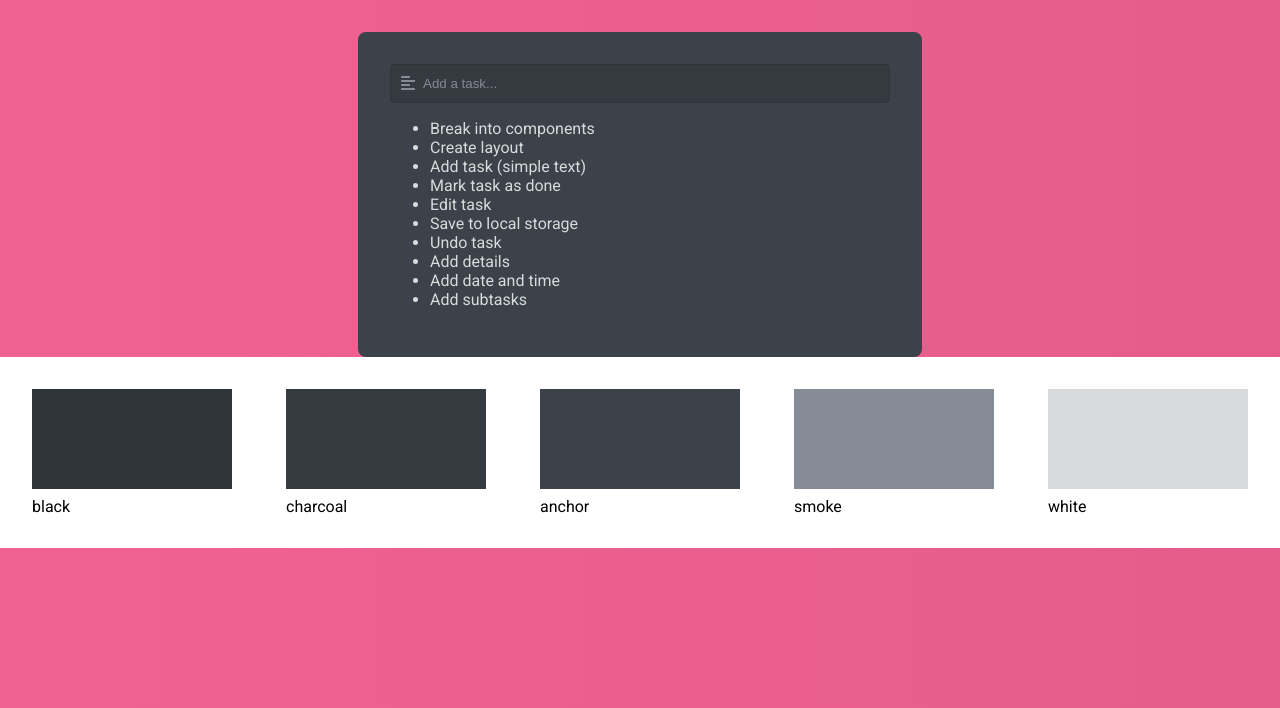
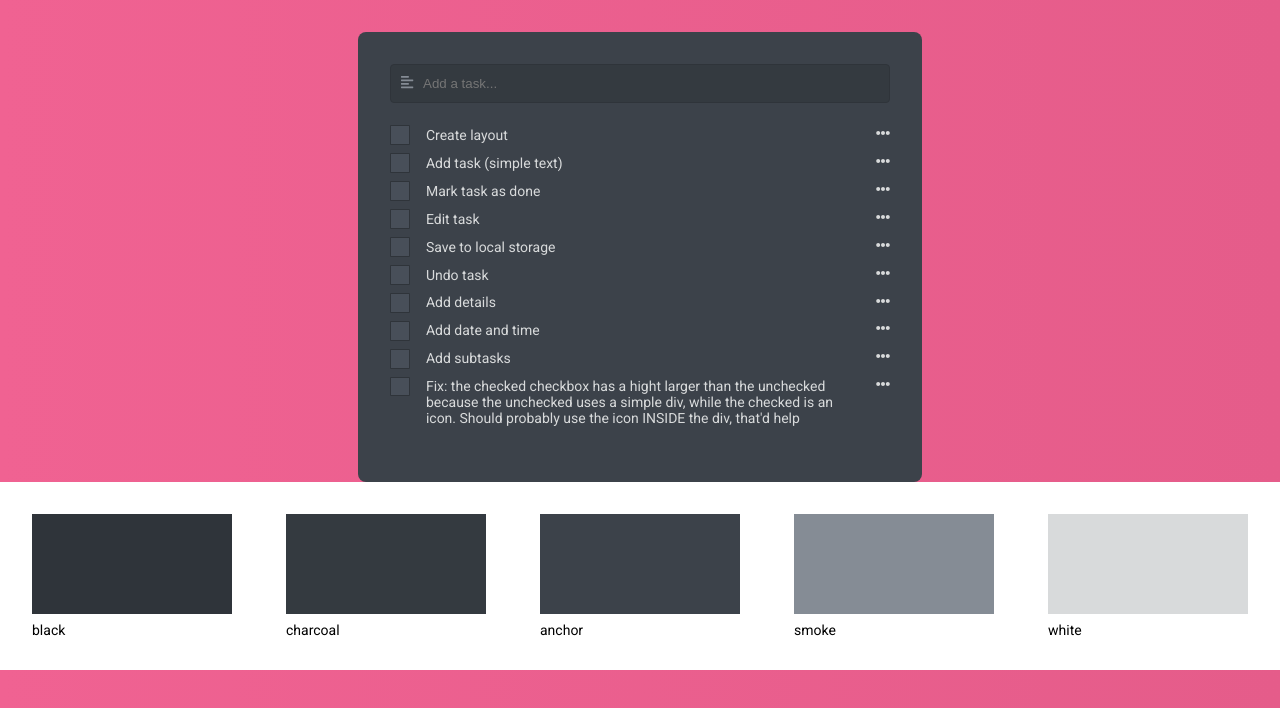
Before and after one commit to SplinterDev/tobedone, a React (Create React App) app: page / in a window 1280 px wide. Shown: the top 708 px of the page. Built offline with nearby package versions, Linux system fonts and the light colour scheme.

Commit message:
Create checkbox style

```diff
--- a/package.json
+++ b/package.json
@@ -4,6 +4,7 @@
   "private": true,
   "dependencies": {
     "@fortawesome/fontawesome-svg-core": "^1.2.35",
+    "@fortawesome/free-regular-svg-icons": "^5.15.3",
     "@fortawesome/free-solid-svg-icons": "^5.15.3",
     "@fortawesome/react-fontawesome": "^0.1.14",
     "@testing-library/jest-dom": "^5.11.10",
--- /dev/null
+++ b/src/bricks/TdCheck/TdCheck.scss
@@ -0,0 +1,12 @@
+@import '../../styles/colors';
+
+.TdCheck {
+  color: $white;
+  height: 1em;
+  width: 1em;
+  border-radius: 5%;
+  border: 0.1em solid $black;
+  background-color: $fossil;
+  cursor: pointer;
+  padding: 0.3em;
+}
--- /dev/null
+++ b/src/bricks/TdCheck/TdCheck.tsx
@@ -0,0 +1,27 @@
+import React, { useState } from 'react'
+import { FontAwesomeIcon as Icon } from '@fortawesome/react-fontawesome'
+import { faCheck } from '@fortawesome/free-solid-svg-icons'
+import './TdCheck.scss'
+
+interface Props {
+  checked: boolean
+  size?: number
+}
+
+const TdCheck = ({ checked, size = 1 }: Props): JSX.Element => {
+  const [isChecked, setIsChecked] = useState(checked)
+
+  return (
+    <div
+      className="TdCheck"
+      onClick={() => setIsChecked((prev) => !prev)}
+      style={{ fontSize: `${size - 0.3}rem` }}
+    >
+      {isChecked && (
+        <Icon style={{ fontSize: `${size - 0.3}rem` }} icon={faCheck} />
+      )}
+    </div>
+  )
+}
+
+export default TdCheck
--- a/src/components/App/App.scss
+++ b/src/components/App/App.scss
@@ -5,8 +5,9 @@
   background: linear-gradient(90deg, #f06292 0%, #e55c8a 100%);
   padding-top: 2rem;
   font-family: 'Roboto', Arial, Helvetica, sans-serif;
+  font-size: 14px;
 
-  .content {
+  & > .content {
     background-color: $anchor;
     border-radius: 0.5rem;
     color: $white;
--- a/src/components/TaskInput/TaskInput.scss
+++ b/src/components/TaskInput/TaskInput.scss
@@ -3,7 +3,7 @@
 .TaskInput {
   position: relative;
 
-  input {
+  & > input {
     background-color: $charcoal;
     border: 1px solid $black;
     border-radius: 0.25rem;
@@ -12,14 +12,13 @@
     padding: 0.7rem;
     padding-left: 2rem;
     width: 100%;
+    & > ::placeholder {
+      color: $smoke;
+      opacity: 1;
+    }
   }
 
-  ::placeholder {
-    color: $smoke;
-    opacity: 1;
-  }
-
-  .icon {
+  & > .icon {
     left: 0.7rem;
     top: 0.7rem;
     position: absolute;
--- a/src/components/TaskItem/TaskItem.scss
+++ b/src/components/TaskItem/TaskItem.scss
@@ -0,0 +1,15 @@
+.TaskItem {
+  display: flex;
+  justify-content: space-between;
+  padding: 0;
+  margin: 0.5rem 0;
+
+  & > .checkbox,
+  & > .menu {
+    flex-grow: 0;
+  }
+  & > .content {
+    flex-grow: 1;
+    padding: 0.1rem 1rem;
+  }
+}
--- a/src/components/TaskItem/TaskItem.tsx
+++ b/src/components/TaskItem/TaskItem.tsx
@@ -1,12 +1,25 @@
 import React from 'react'
 import './TaskItem.scss'
+import { FontAwesomeIcon as Icon } from '@fortawesome/react-fontawesome'
+import { faEllipsisH } from '@fortawesome/free-solid-svg-icons'
+import TdCheck from '../../bricks/TdCheck/TdCheck'
 
 interface Props {
   content: string
 }
 
 const TaskItem = ({ content }: Props): JSX.Element => {
-  return <li className="TaskItem">{content}</li>
+  return (
+    <li className="TaskItem">
+      <div className="checkbox">
+        <TdCheck checked={false} />
+      </div>
+      <div className="content">{content}</div>
+      <div className="menu">
+        <Icon className="icon" icon={faEllipsisH} />
+      </div>
+    </li>
+  )
 }
 
 export default TaskItem
--- a/src/components/TaskList/TaskList.scss
+++ b/src/components/TaskList/TaskList.scss
@@ -0,0 +1,3 @@
+.TaskList {
+  padding: 0;
+}
--- a/src/components/TaskList/TaskList.tsx
+++ b/src/components/TaskList/TaskList.tsx
@@ -3,7 +3,7 @@ import TaskItem from '../TaskItem/TaskItem'
 import './TaskList.scss'
 
 const tasks = [
-  'Break into components',
+  // 'Break into components',
   'Create layout',
   'Add task (simple text)',
   'Mark task as done',
@@ -13,11 +13,12 @@ const tasks = [
   'Add details',
   'Add date and time',
   'Add subtasks',
+  "Fix: the checked checkbox has a hight larger than the unchecked because the unchecked uses a simple div, while the checked is an icon. Should probably use the icon INSIDE the div, that'd help",
 ]
 
 const TaskList = (): JSX.Element => {
   return (
-    <ul className="tasks">
+    <ul className="TaskList">
       {tasks.map((e, i) => (
         <TaskItem content={e} key={i} />
       ))}
--- a/src/styles/_colors.scss
+++ b/src/styles/_colors.scss
@@ -1,5 +1,6 @@
 $black: #2f343a;
 $charcoal: #343a40;
 $anchor: #3c424a;
+$fossil: #484f59;
 $smoke: #858c95;
 $white: #d8dadb;
```
Also changed, not shown: .eslintrc.json, 1 other file (tests, documents, lock files or other folders).
